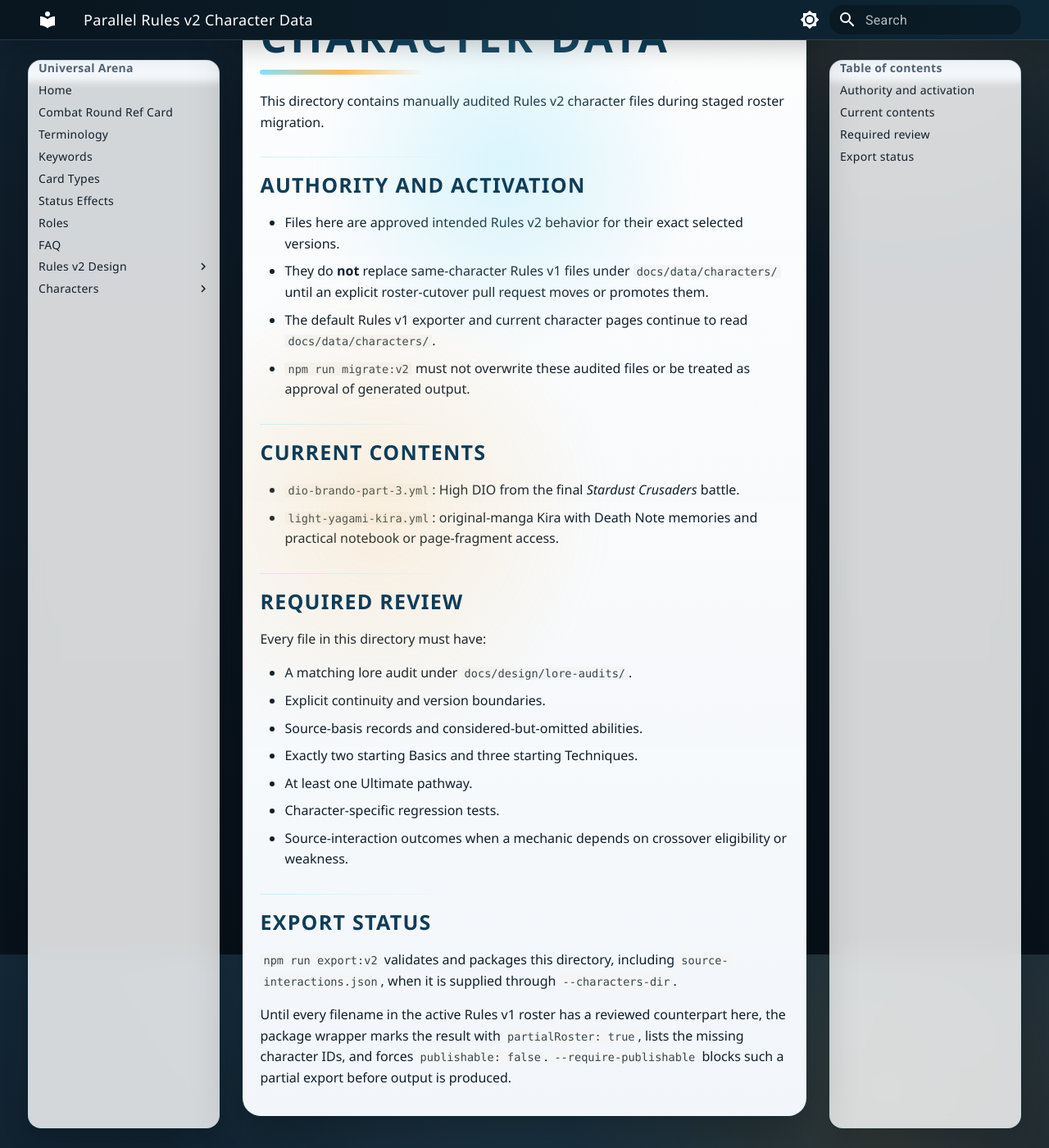
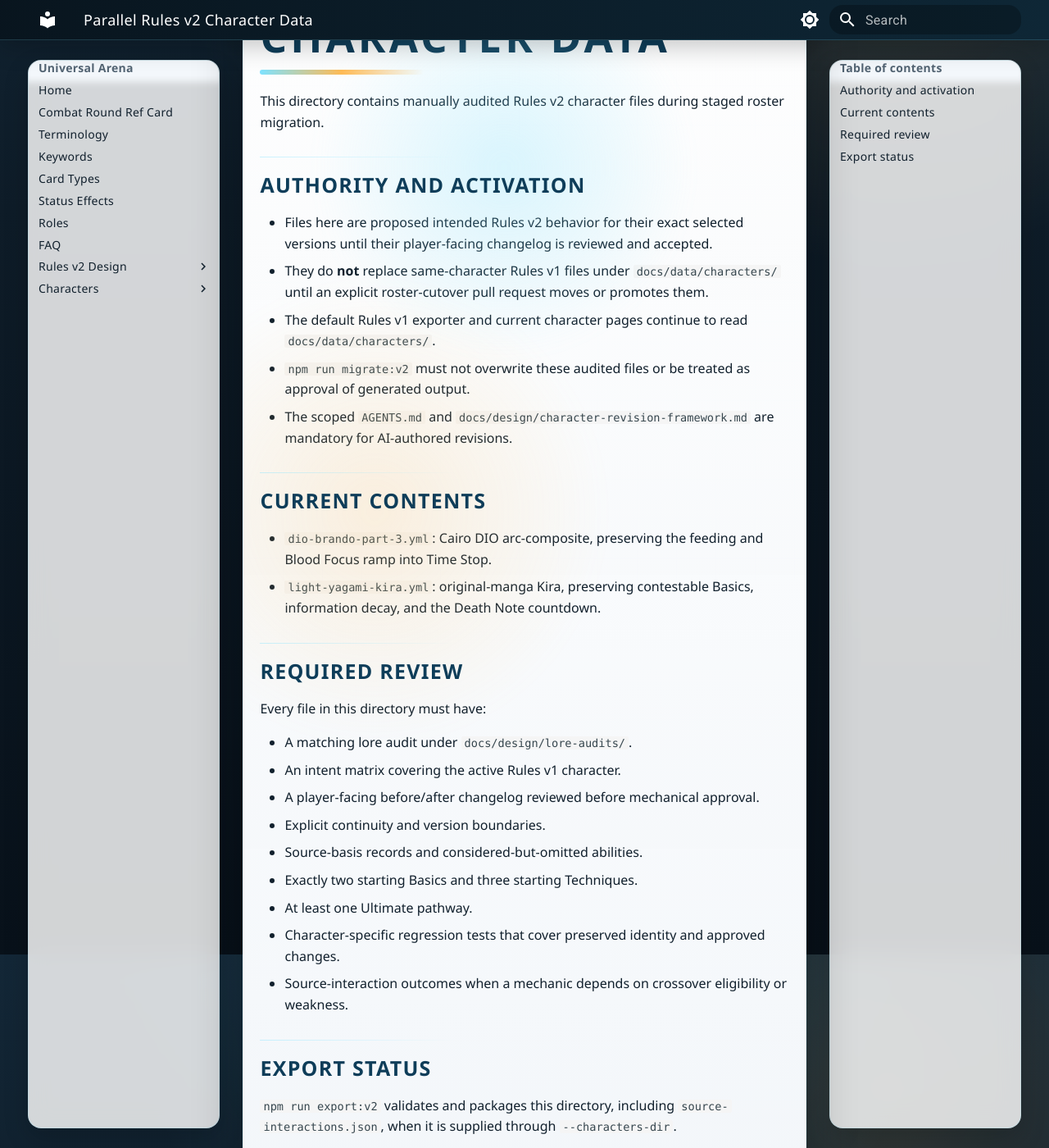
Before and after one commit to HVS13/UniversalArena, an MkDocs documentation site: the page built from docs/data/rules-v2/characters/README.md, in a window 1280 px wide and 1400 px high, scrolled down 236 px. Shown: the whole window at 82% size. Built offline with MkDocs 1.6.1 and Material for MkDocs 9.7.7, drawn with Linux system fonts in a browser that asks for light colours.

Commit message:
Require intent review for parallel character data

```diff
--- a/docs/data/rules-v2/characters/README.md
+++ b/docs/data/rules-v2/characters/README.md
@@ -4,26 +4,29 @@ This directory contains manually audited Rules v2 character files during staged
 
 ## Authority and activation
 
-- Files here are approved intended Rules v2 behavior for their exact selected versions.
+- Files here are proposed intended Rules v2 behavior for their exact selected versions until their player-facing changelog is reviewed and accepted.
 - They do **not** replace same-character Rules v1 files under `docs/data/characters/` until an explicit roster-cutover pull request moves or promotes them.
 - The default Rules v1 exporter and current character pages continue to read `docs/data/characters/`.
 - `npm run migrate:v2` must not overwrite these audited files or be treated as approval of generated output.
+- The scoped `AGENTS.md` and `docs/design/character-revision-framework.md` are mandatory for AI-authored revisions.
 
 ## Current contents
 
-- `dio-brando-part-3.yml`: High DIO from the final *Stardust Crusaders* battle.
-- `light-yagami-kira.yml`: original-manga Kira with Death Note memories and practical notebook or page-fragment access.
+- `dio-brando-part-3.yml`: Cairo DIO arc-composite, preserving the feeding and Blood Focus ramp into Time Stop.
+- `light-yagami-kira.yml`: original-manga Kira, preserving contestable Basics, information decay, and the Death Note countdown.
 
 ## Required review
 
 Every file in this directory must have:
 
 - A matching lore audit under `docs/design/lore-audits/`.
+- An intent matrix covering the active Rules v1 character.
+- A player-facing before/after changelog reviewed before mechanical approval.
 - Explicit continuity and version boundaries.
 - Source-basis records and considered-but-omitted abilities.
 - Exactly two starting Basics and three starting Techniques.
 - At least one Ultimate pathway.
-- Character-specific regression tests.
+- Character-specific regression tests that cover preserved identity and approved changes.
 - Source-interaction outcomes when a mechanic depends on crossover eligibility or weakness.
 
 ## Export status
```
